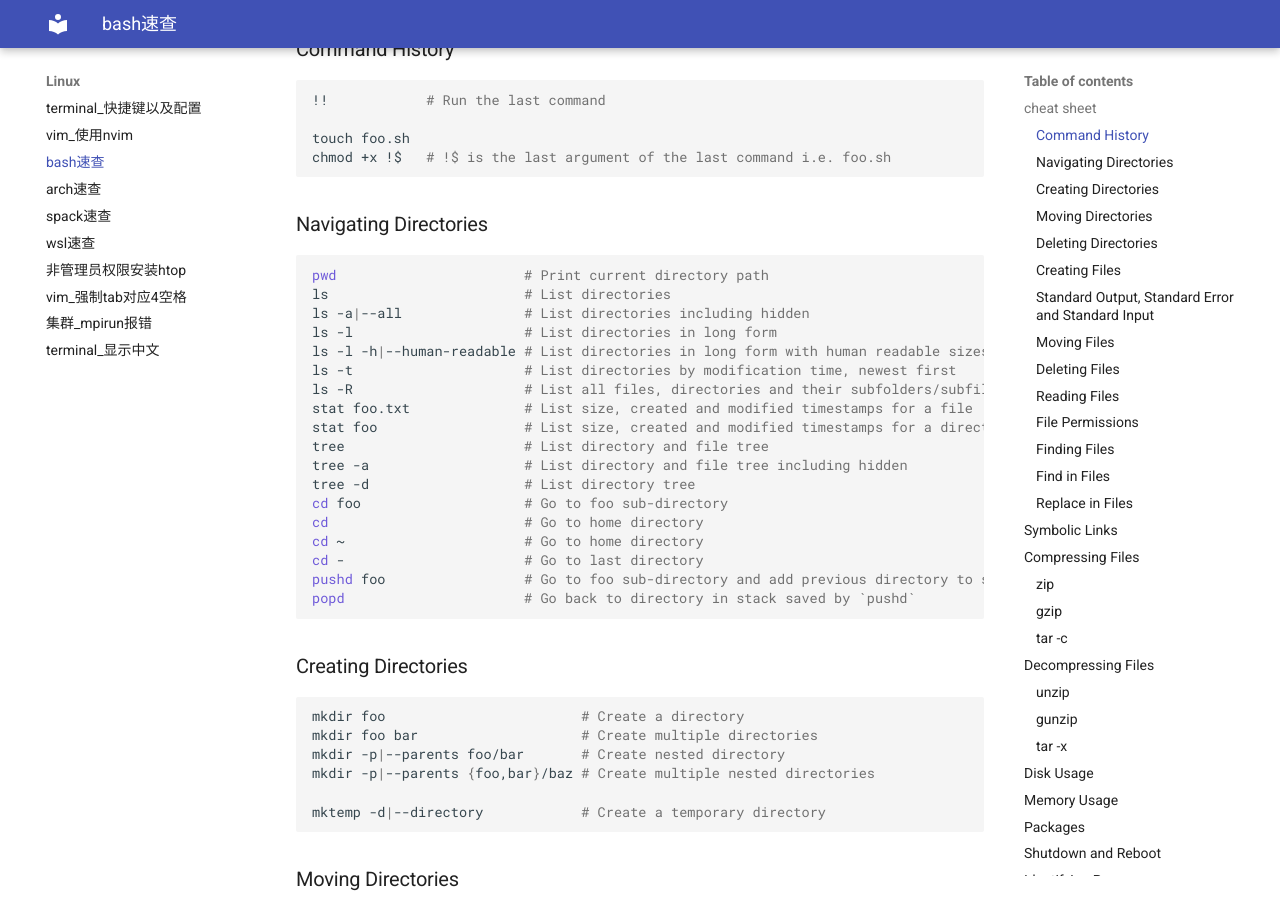
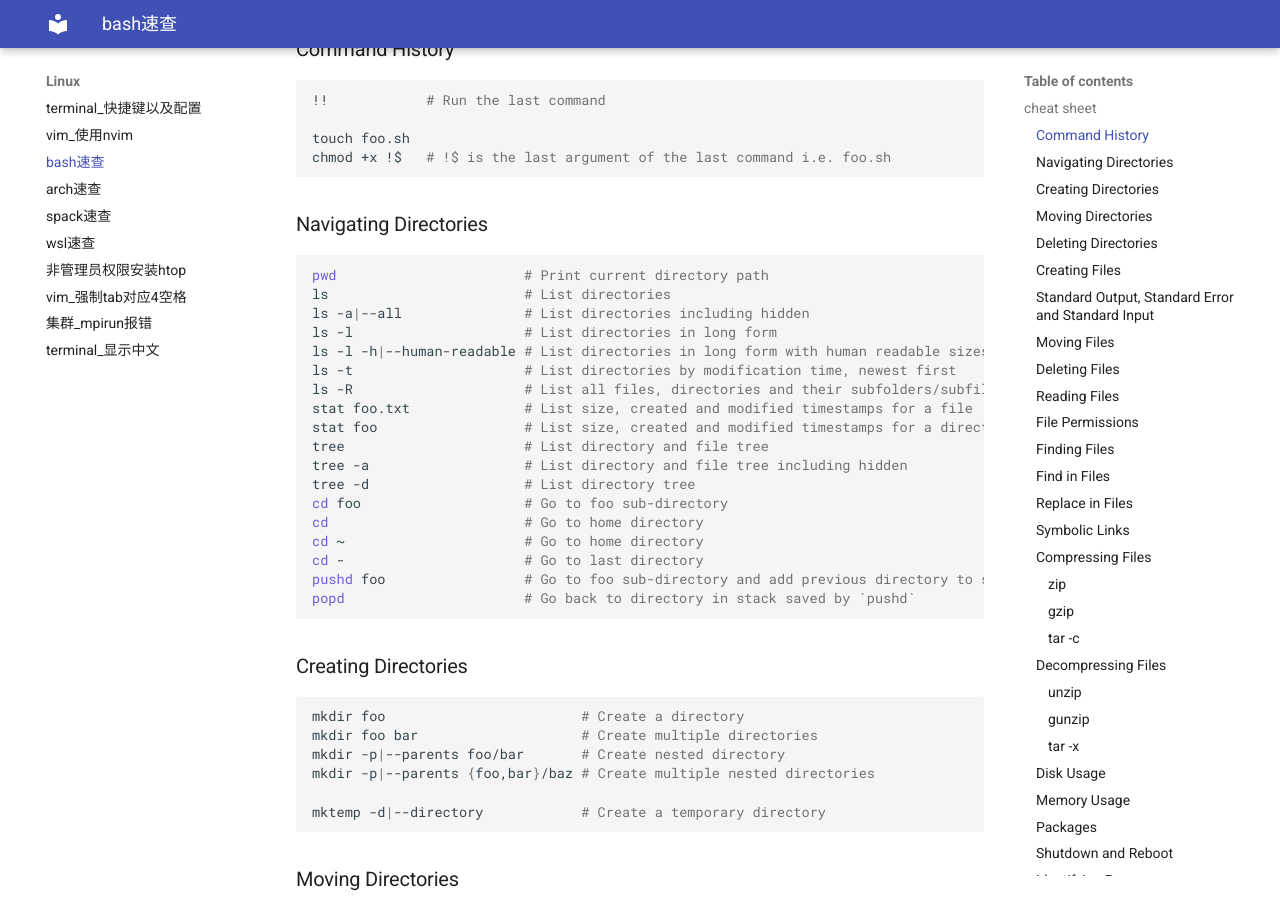
Before and after one commit to ymma98/technotes, an MkDocs documentation site: the page built from docs/Linux/bash速查.md, in a window 1280 px wide and 900 px high, scrolled down 342 px. Built offline with MkDocs 1.6.1 and Material for MkDocs 9.7.7, drawn with Linux system fonts in a browser that asks for light colours.

````diff
--- a/docs/Linux/bash速查.md
+++ b/docs/Linux/bash速查.md
@@ -225,7 +225,7 @@ sed 's/fox/bear/g' foo.txt > bar.txt     # Replace fox with bear in foo.txt and
 sed 's/fox/bear/g' foo.txt -i|--in-place # Replace fox with bear and overwrite foo.txt
 ```
 
-## Symbolic Links
+### Symbolic Links
 
 ```bash
 ln -s|--symbolic foo bar            # Create a link 'bar' to the 'foo' folder
@@ -233,9 +233,9 @@ ln -s|--symbolic -f|--force foo bar # Overwrite an existing symbolic link 'bar'
 ls -l                               # Show where symbolic links are pointing
 ```
 
-## Compressing Files
+### Compressing Files
 
-### zip
+#### zip
 
 Compresses one or more files into *.zip files.
 
@@ -246,7 +246,7 @@ zip foo.zip /{bar,baz}.txt          # Compress bar.txt and baz.txt into foo.zip
 zip -r|--recurse-paths foo.zip /bar # Compress directory bar into foo.zip
 ```
 
-### gzip
+#### gzip
 
 Compresses a single file into *.gz files.
 
@@ -255,7 +255,7 @@ gzip /bar.txt foo.gz           # Compress bar.txt into foo.gz and then delete ba
 gzip -k|--keep /bar.txt foo.gz # Compress bar.txt into foo.gz
 ```
 
-### tar -c
+#### tar -c
 
 Compresses (optionally) and combines one or more files into a single *.tar, *.tar.gz, *.tpz or *.tgz file.
 
@@ -265,29 +265,29 @@ tar -c|--create -z|--gzip -f|--file=foo.tgz /{bar,baz}.txt    # Compress bar.txt
 tar -c|--create -z|--gzip -f|--file=foo.tgz /bar              # Compress directory bar into foo.tgz
 ```
 
-## Decompressing Files
+### Decompressing Files
 
-### unzip
+#### unzip
 
 ```bash
 unzip foo.zip          # Unzip foo.zip into current directory
 ```
 
-### gunzip
+#### gunzip
 
 ```bash
 gunzip foo.gz           # Unzip foo.gz into current directory and delete foo.gz
 gunzip -k|--keep foo.gz # Unzip foo.gz into current directory
 ```
 
-### tar -x
+#### tar -x
 
 ```bash
 tar -x|--extract -z|--gzip -f|--file=foo.tar.gz # Un-compress foo.tar.gz into current directory
 tar -x|--extract -f|--file=foo.tar              # Un-combine foo.tar into current directory
 ```
 
-## Disk Usage
+### Disk Usage
 
 ```bash
 df                     # List disks, size, used and available space
@@ -300,7 +300,7 @@ du -d|--max-depth      # List current directory, subdirectories and file sizes w
 du -d 0                # List current directory size
 ```
 
-## Memory Usage
+### Memory Usage
 
 ```bash
 free                   # Show memory usage
@@ -309,7 +309,7 @@ free -h|--human --si   # Show human readable memory usage in power of 1000 inste
 free -s|--seconds 5    # Show memory usage and update continuously every five seconds
 ```
 
-## Packages
+### Packages
 
 ```bash
 apt update             # Refreshes repository index
@@ -320,7 +320,7 @@ apt remove wget        # Removes the wget package
 apt upgrade            # Upgrades all upgradable packages
 ```
 
-## Shutdown and Reboot
+### Shutdown and Reboot
 
 ```bash
 shutdown                     # Shutdown in 1 minute
@@ -337,7 +337,7 @@ reboot                       # Reboot now
 reboot -f                    # Force a reboot
 ```
 
-## Identifying Processes
+### Identifying Processes
 
 ```bash
 top                    # List all processes interactively
@@ -358,7 +358,7 @@ lsof                   # List all open files and the process using them
 lsof -itcp:4000        # Return the process listening on port 4000
 ```
 
-## Process Priority
+### Process Priority
 
 Process priorities go from -20 (highest) to 19 (lowest).
 
@@ -368,7 +368,7 @@ renice 20 PID          # Change process priority by PID
 ps -o ni PID           # Return the process priority of PID
 ```
 
-## Killing Processes
+### Killing Processes
 
 ```bash
 CTRL+C                 # Kill a process running in the foreground
@@ -379,7 +379,7 @@ pkill -9 foo           # force shut down process by name. Sends SIGKILL signal.
 killall foo            # Kill all process with the specified name gracefully.
 ```
 
-## Date & Time
+### Date & Time
 
 ```bash
 date                   # Print the date and time
@@ -389,7 +389,7 @@ date --iso-8601=ns     # Print the ISO8601 date and time
 time tree              # Time how long the tree command takes to execute
 ```
 
-## Scheduled Tasks
+### Scheduled Tasks
 
 ```pre
    *      *         *         *           *
@@ -418,7 +418,7 @@ at 12:34 PM next month     # Create a task in Vim to execute at 12:34 PM next mo
 at tomorrow                # Create a task in Vim to execute tomorrow
 ```
 
-## HTTP Requests
+### HTTP Requests
 
 ```bash
 curl https://example.com                               # Return response body
@@ -433,7 +433,7 @@ wget https://example.com/file.txt .                            # Download a file
 wget -O|--output-document foo.txt https://example.com/file.txt # Output to a file with the specified name
 ```
 
-## Network Troubleshooting
+### Network Troubleshooting
 
 ```bash
 ping example.com            # Send multiple ping requests using the ICMP protocol
@@ -456,7 +456,7 @@ nmap 192.168.4.3            # Scan for the 1000 most common open ports on a remo
 nmap -sP 192.168.1.1/24     # Discover all machines on the network by ping'ing them
 ```
 
-## DNS
+### DNS
 
 ```bash
 host example.com            # Show the IPv4 and IPv6 addresses
@@ -466,7 +466,7 @@ dig example.com             # Show complete DNS information
 cat /etc/resolv.conf        # resolv.conf lists nameservers
 ```
 
-## Hardware
+### Hardware
 
 ```bash
 lsusb                  # List USB devices
````
Also changed, not shown: other parts of docs/Linux/bash速查.md (+1 -1 lines).
